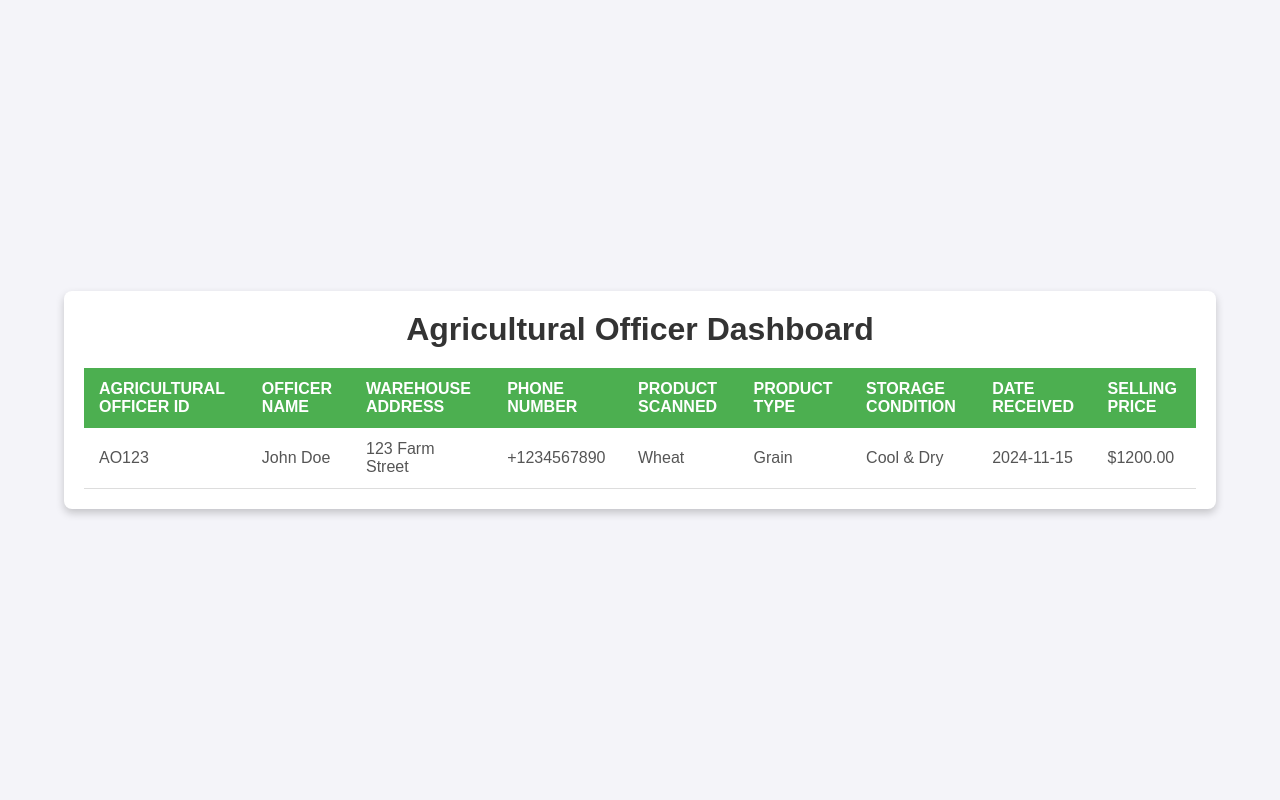
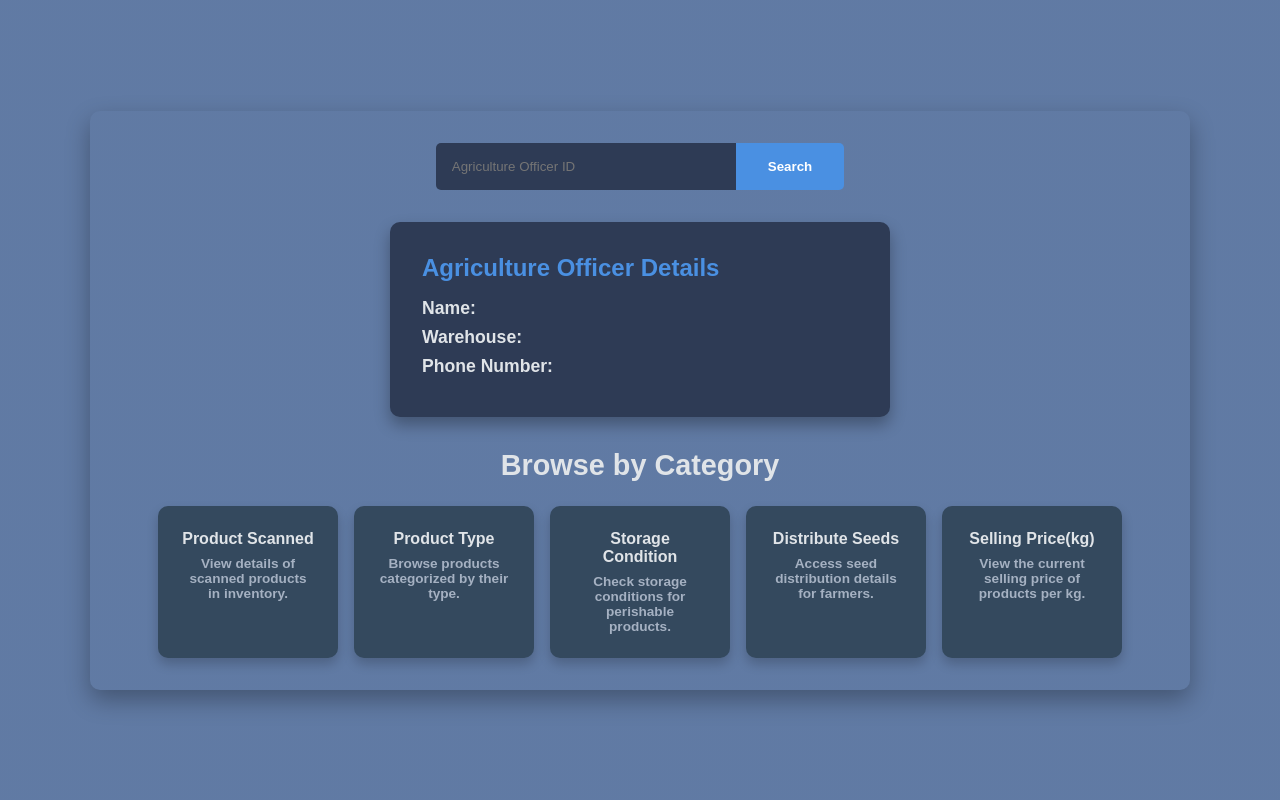
Before and after one commit to theRafi17/DBMS-Project, a PHP site: page / in a window 1280 px wide. Run offline with PHP 8.4, Linux system fonts and the light colour scheme.

Commit message:
update first commit

```diff
--- a/index.html
+++ b/index.html
@@ -3,43 +3,53 @@
 <head>
     <meta charset="UTF-8">
     <meta name="viewport" content="width=device-width, initial-scale=1.0">
-    <title>Agricultural Officer Dashboard</title>
+    <title>Agriculture Officer Dashboard</title>
     <link rel="stylesheet" href="style.css">
 </head>
 <body>
     <div class="dashboard-container">
-        <h1>Agricultural Officer Dashboard</h1>
+        <!-- Search Bar -->
+        <div class="search-container">
+            <input type="text" placeholder="Agriculture Officer ID" id="officer-id">
+            <button>Search</button>
+        </div>
 
-        <table class="dashboard-table">
-            <thead>
-                <tr>
-                    <th>Agricultural Officer ID</th>
-                    <th>Officer Name</th>
-                    <th>Warehouse Address</th>
-                    <th>Phone Number</th>
-                    <th>Product Scanned</th>
-                    <th>Product Type</th>
-                    <th>Storage Condition</th>
-                    <th>Date Received</th>
-                    <th>Selling Price</th>
-                </tr>
-            </thead>
-            <tbody>
-                <!-- Example data row, replace with dynamic data as needed -->
-                <tr>
-                    <td>AO123</td>
-                    <td>John Doe</td>
-                    <td>123 Farm Street</td>
-                    <td>+1234567890</td>
-                    <td>Wheat</td>
-                    <td>Grain</td>
-                    <td>Cool & Dry</td>
-                    <td>2024-11-15</td>
-                    <td>$1200.00</td>
-                </tr>
-                <!-- Additional rows go here -->
-            </tbody>
-        </table>
+        <!-- Info Box Section -->
+        <section class="info-box">
+            <div class="info-card">
+                <h2>Agriculture Officer Details</h2>
+                <p><strong>Name:</strong></p>
+                <p><strong>Warehouse:</strong> </p>
+                <p><strong>Phone Number:</strong></p>
+            </div>
+        </section>
+
+        <!-- Browse by Category Section -->
+        <section class="category-section">
+            <h2>Browse by Category</h2>
+            <div class="category-cards">
+                <div class="category-card">
+                    Product Scanned
+                    <p class="prompt">View details of scanned products in inventory.</p>
+                </div>
+                <div class="category-card">
+                    Product Type
+                    <p class="prompt">Browse products categorized by their type.</p>
+                </div>
+                <div class="category-card">
+                    Storage Condition
+                    <p class="prompt">Check storage conditions for perishable products.</p>
+                </div>
+                <div class="category-card">
+                    Distribute Seeds
+                    <p class="prompt">Access seed distribution details for farmers.</p>
+                </div>
+                <div class="category-card">
+                    Selling Price(kg)
+                    <p class="prompt">View the current selling price of products per kg.</p>
+                </div>
+            </div>
+        </section>
     </div>
 </body>
 </html>
--- a/style.css
+++ b/style.css
@@ -1,4 +1,4 @@
-/* General styling */
+/* General Styles */
 * {
     margin: 0;
     padding: 0;
@@ -7,7 +7,8 @@
 }
 
 body {
-    background-color: #f4f4f9;
+    background: linear-gradient(135deg, hsl(217, 27%, 51%), hsl(217, 27%, 51%));
+    color: #5f72a5d0;
     display: flex;
     justify-content: center;
     align-items: center;
@@ -16,51 +17,119 @@ body {
 
 .dashboard-container {
     width: 90%;
-    max-width: 1200px;
-    margin: 20px auto;
-    background-color: #fff;
-    padding: 20px;
-    border-radius: 8px;
-    box-shadow: 0 4px 8px rgba(0, 0, 0, 0.2);
+    max-width: 1100px;
+    background-color: #3hsl(217, 31%, 56%)11c28;
+    padding: 2rem;
+    border-radius: 10px;
+    box-shadow: 0 10px 25px rgba(0, 0, 0, 0.3);
 }
 
-h1 {
-    text-align: center;
-    color: #333;
-    margin-bottom: 20px;
+/* Search Bar Section */
+.search-container {
+    display: flex;
+    justify-content: center;
+    margin-bottom: 2rem;
 }
 
-/* Table styling */
-.dashboard-table {
-    width: 100%;
-    border-collapse: collapse;
+.search-container input[type="text"] {
+    padding: 1rem;
+    width: 300px;
+    border: none;
+    border-radius: 5px 0 0 5px;
+    outline: none;
+    background-color: #2e3b55;
+    color: #e0e4e8;
 }
 
-.dashboard-table th,
-.dashboard-table td {
-    padding: 12px 15px;
+.search-container button {
+    padding: 1rem 2rem;
+    background-color: #4a90e2;
+    color: #fff;
+    border: none;
+    border-radius: 0 5px 5px 0;
+    cursor: pointer;
+    font-weight: bold;
+    transition: background-color 0.3s;
+}
+
+.search-container button:hover {
+    background-color: #357ABD;
+}
+
+/* Info Box Section */
+.info-box {
+    display: flex;
+    justify-content: center;
+    margin-bottom: 2rem;
+}
+
+.info-card {
+    background-color: #2e3b55;
+    padding: 2rem;
+    width: 100%;
+    max-width: 500px;
+    border-radius: 10px;
+    box-shadow: 0 8px 16px rgba(0, 0, 0, 0.3);
     text-align: left;
 }
 
-.dashboard-table thead th {
-    background-color: #4CAF50;
-    color: white;
-    font-weight: bold;
-    text-transform: uppercase;
+.info-card h2 {
+    color: #4a90e2;
+    margin-bottom: 1rem;
 }
 
-.dashboard-table tbody tr {
-    border-bottom: 1px solid #ddd;
+.info-card p {
+    color: #e0e4e8;
+    margin: 0.5rem 0;
+    font-size: 1.1rem;
 }
 
-.dashboard-table tbody tr:nth-child(even) {
-    background-color: #f9f9f9;
+/* Category Section */
+.category-section {
+    text-align: center;
 }
 
-.dashboard-table tbody tr:hover {
-    background-color: #f1f1f1;
+.category-section h2 {
+    font-size: 1.8rem;
+    color: #e0e4e8;
+    margin-bottom: 1.5rem;
 }
 
-.dashboard-table tbody td {
-    color: #555;
+.category-cards {
+    display: flex;
+    flex-wrap: wrap;
+    justify-content: center;
+    gap: 1rem;
 }
+
+.category-card {
+    width: 180px;
+    padding: 1.5rem;
+    background-color: #34495e;
+    color: #e0e4e8;
+    border-radius: 10px;
+    box-shadow: 0 6px 12px rgba(0, 0, 0, 0.2);
+    font-weight: bold;
+    text-align: center;
+    cursor: pointer;
+    transition: transform 0.3s, background-color 0.3s;
+    position: relative;
+}
+
+.category-card:hover {
+    transform: translateY(-5px);
+    background-color: #4a90e2;
+    color: #fff;
+}
+
+.category-card .prompt {
+    font-size: 0.85rem;
+    color: #a5b1c2;
+    margin-top: 0.5rem;
+    text-align: center;
+    transition: color 0.3s;
+}
+
+.category-card:hover .prompt {
+    color: #e0e4e8;
+}
```
